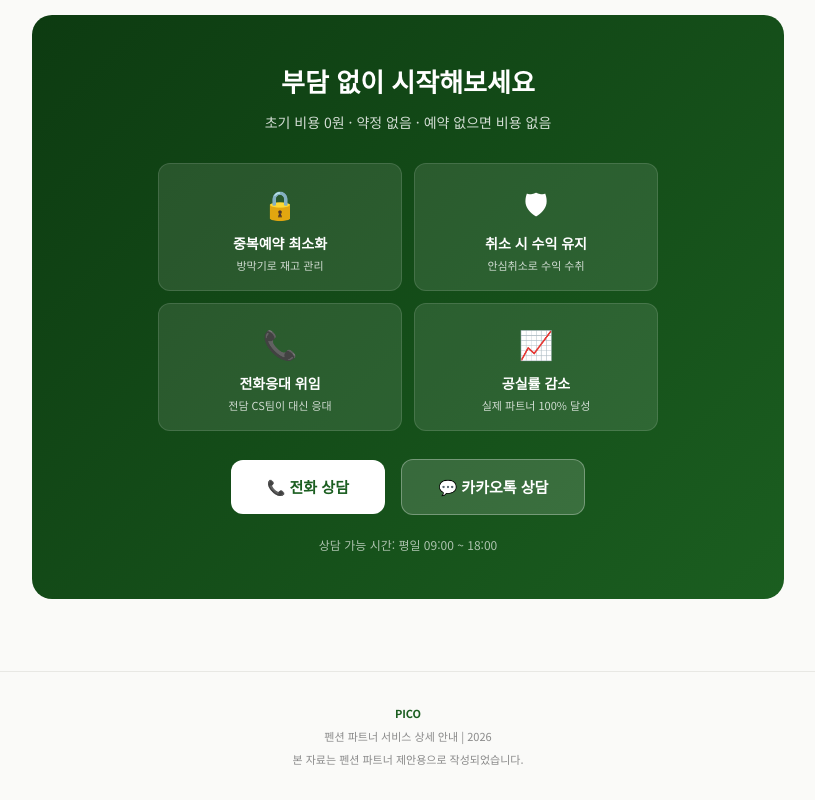
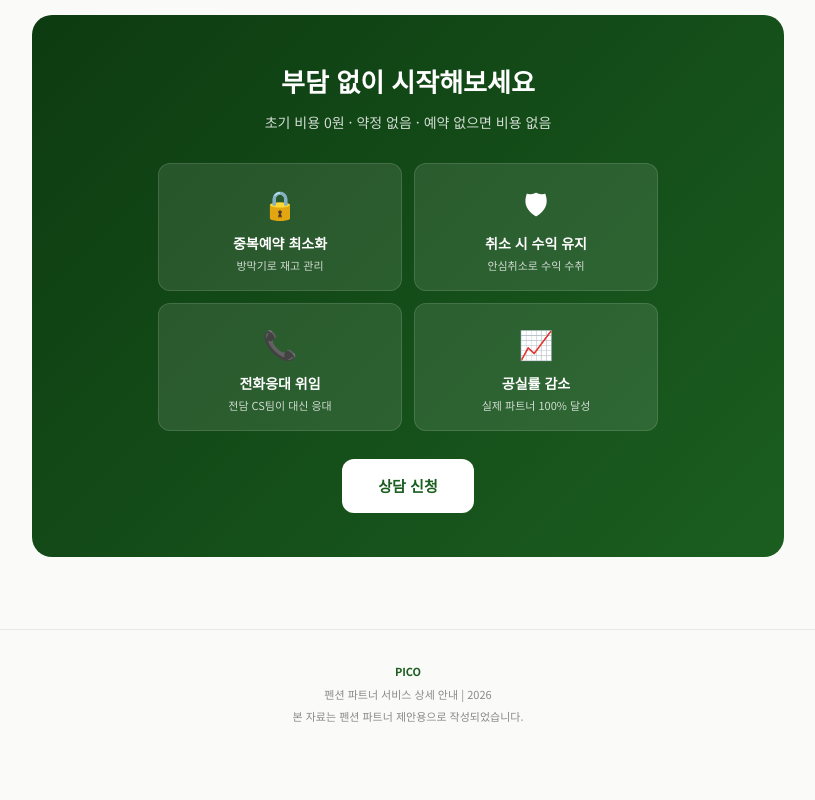
Before and after one commit to kimgang91/camfit-premium-proposal, a plain HTML site: page camfit-partners/pension-proposal-detail.html in a window 1280 px wide. Shown: the part 6375-7175 px from the top of the page, without its empty margins (232-1047 px from the left). After the commit the page ends 7133 px from the top, so only its background shows below. Drawn offline with Linux system fonts and the light colour scheme.

Commit message:
상담 버튼을 에어테이블 폼 링크로 변경, 전화/카톡 상담 제거
Co-Authored-By: Claude Opus 4.6 <noreply@anthropic.com>

```diff
--- a/camfit-partners/pension-proposal-detail.html
+++ b/camfit-partners/pension-proposal-detail.html
@@ -650,11 +650,8 @@
         </div>
 
         <div>
-            <a href="tel:010-0000-0000" class="cta-btn w">&#128222; 전화 상담</a>
-            <a href="#" class="cta-btn o">&#128172; 카카오톡 상담</a>
+            <a href="https://airtable.com/appOpUJvUVEMcGUxq/pagmjjoHz147X531g/form" target="_blank" class="cta-btn w">상담 신청</a>
         </div>
-
-        <div style="margin-top:20px;font-size:12px;opacity:.65;">상담 가능 시간: 평일 09:00 ~ 18:00</div>
     </div>
 </div>
 
```
